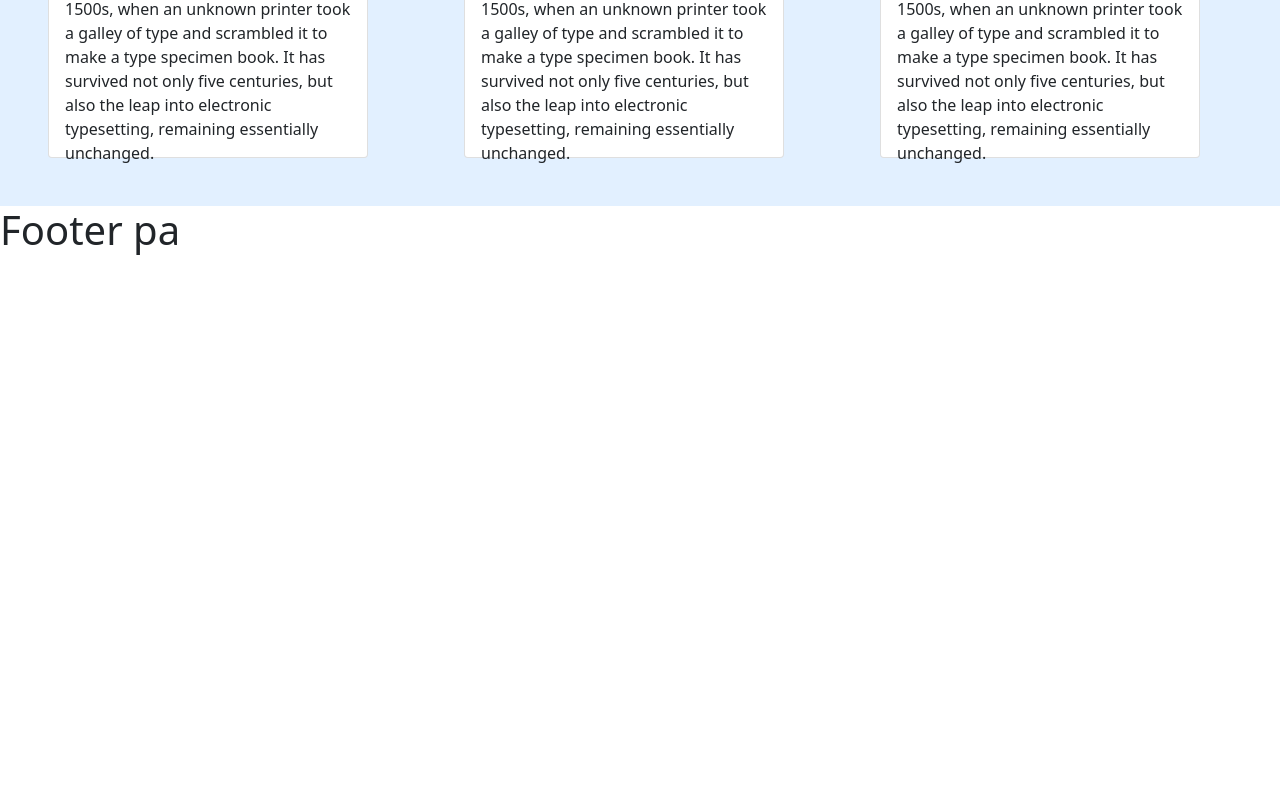
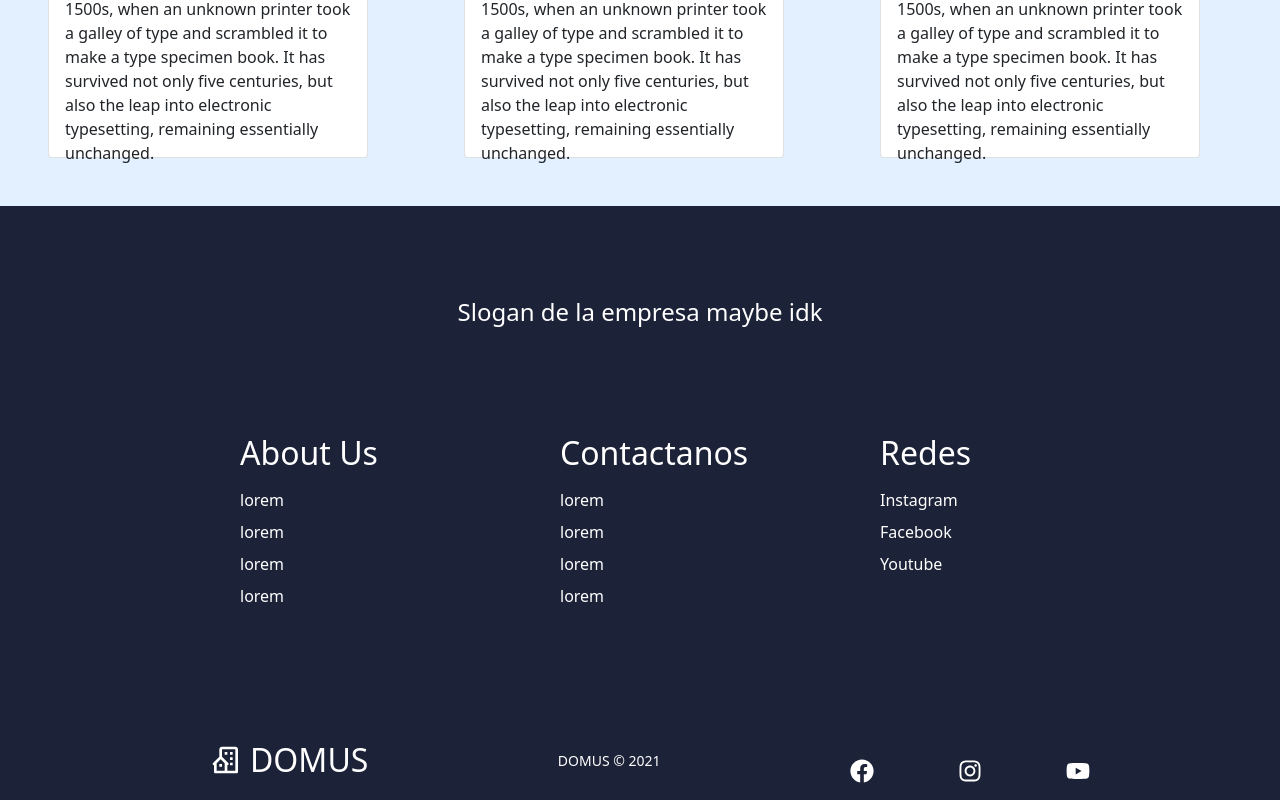
Before and after one commit to joaquindlr/DomusSystem, a React (Create React App) app: page / in a window 1280 px wide. Shown: the part 436-1236 px from the top of the page. Before the commit the page ends 800 px from the top, so only its background shows below. Built offline with nearby package versions, Linux system fonts and the light colour scheme.

Commit message:
Footer agregado + links

```diff
--- /dev/null
+++ b/src/layouts/Footer.css
@@ -0,0 +1,128 @@
+.footer-container {
+  background-color: #1c2237;
+  padding: 4rem 0 0 0;
+  display: flex;
+  flex-direction: column;
+  justify-content: center;
+  align-items: center;
+}
+
+
+.footer-heading {
+  display: flex;
+  flex-direction: column;
+  justify-content: center;
+  align-items: center;
+  text-align: center;
+  padding: 24px;
+  color: #fff;
+  margin-bottom: 0px;
+  font-size: 24px;
+}
+
+
+.footer-links {
+  width: 100%;
+  max-width: 1000px;
+  display: flex;
+  justify-content: center;
+}
+
+.footer-link-wrapper {
+  display: flex;
+}
+
+.footer-link-items {
+  display: flex;
+  flex-direction: column;
+  align-items: flex-start;
+  margin: 80px;
+  text-align: left;
+  width: 160px;
+  box-sizing: border-box;
+}
+
+.footer-link-items h2 {
+  margin-bottom: 16px;
+}
+
+.footer-link-items > h2 {
+  color: #fff;
+}
+
+.footer-link-items a {
+  color: #fff;
+  text-decoration: none;
+  margin-bottom: 0.5rem;
+}
+
+.footer-link-items a:hover {
+  color: rgb(13, 150, 150);
+
+}
+
+
+
+
+/* Social Icons */
+.social-icon-link {
+  color: #fff;
+  font-size: 24px;
+}
+
+.social-icon-link:hover {
+  color: rgb(13, 150, 150);
+
+}
+
+.social-media {
+  max-width: 1000px;
+  width: 100%;
+}
+
+.social-media-wrap {
+  display: flex;
+  justify-content: space-between;
+  align-items: center;
+  width: 90%;
+  max-width: 1000px;
+  margin: 40px auto 0 auto;
+}
+
+.social-icons {
+  display: flex;
+  justify-content: space-between;
+  align-items: center;
+  width: 240px;
+}
+
+.social-logo {
+  color: #fff;
+  justify-self: start;
+  margin-left: 20px;
+  cursor: pointer;
+  text-decoration: none;
+  font-size: 2rem;
+  display: flex;
+  align-items: center;
+  margin-bottom: 16px;
+}
+
+.website-rights {
+  color: #fff;
+  margin-bottom: 16px;
+}
+
+@media screen and (max-width: 820px) {
+  .footer-links {
+    padding-top: 2rem;
+  }
+
+  .footer-link-wrapper {
+    flex-direction: column;
+  }
+
+  .social-media-wrap {
+    flex-direction: column;
+  }
+}
--- a/src/layouts/Footer.js
+++ b/src/layouts/Footer.js
@@ -1,8 +1,85 @@
-const Footer = () => {
+import React from 'react';
+import { Link } from 'react-router-dom';
+import {FaFacebook, FaInstagram, FaYoutube,} from 'react-icons/fa';
+import { BiBuildingHouse } from 'react-icons/bi';
+import './Footer.css';
+
+function Footer() {
   return (
-    <div>
-      <h1>Footer pa </h1>
+    <div className='footer-container'>
+
+        <p className='footer-heading'>
+          Slogan de la empresa maybe idk
+        </p>
+
+
+      <div className='footer-links'>
+        <div className='footer-link-wrapper'>
+          <div className='footer-link-items'>
+            <h2>About Us</h2>
+            <Link to='/login'>lorem</Link>
+            <Link to='/'>lorem</Link>
+            <Link to='/'>lorem</Link>
+            <Link to='/'>lorem</Link>
+          </div>
+          <div className='footer-link-items'>
+            <h2>Contactanos</h2>
+            <Link to='/login'>lorem</Link>
+            <Link to='/'>lorem</Link>
+            <Link to='/'>lorem</Link>
+            <Link to='/'>lorem</Link>
+          </div>
+        </div>
+        <div className='footer-link-wrapper'>
+          <div className='footer-link-items'>
+            <h2>Redes</h2>
+            <Link to='/'>Instagram</Link>
+            <Link to='/'>Facebook</Link>
+            <Link to='/'>Youtube</Link>
+          </div>
+        </div>
+      </div>
+      <section className='social-media'>
+        <div className='social-media-wrap'>
+          <div className='footer-logo'>
+            <Link to='/' className='social-logo'>
+              <BiBuildingHouse className='navbar-icon' />
+              DOMUS
+            </Link>
+          </div>
+          <small className='website-rights'>DOMUS © 2021</small>
+          <div className='social-icons'>
+            <Link
+              className='social-icon-link'
+              to='/'
+              target='_blank'
+              aria-label='Facebook'
+            >
+              <FaFacebook />
+            </Link>
+            <Link
+              className='social-icon-link'
+              to='/'
+              target='_blank'
+              aria-label='Instagram'
+            >
+              <FaInstagram />
+            </Link>
+            <Link
+              className='social-icon-link'
+              to={
+                '//www.youtube.com/watch?v=Lrj2Hq7xqQ8'
+              }
+              target='_blank'
+              aria-label='Youtube'
+            >
+              <FaYoutube />
+            </Link>
+          </div>
+        </div>
+      </section>
     </div>
   );
-};
+}
+
 export default Footer;
```
